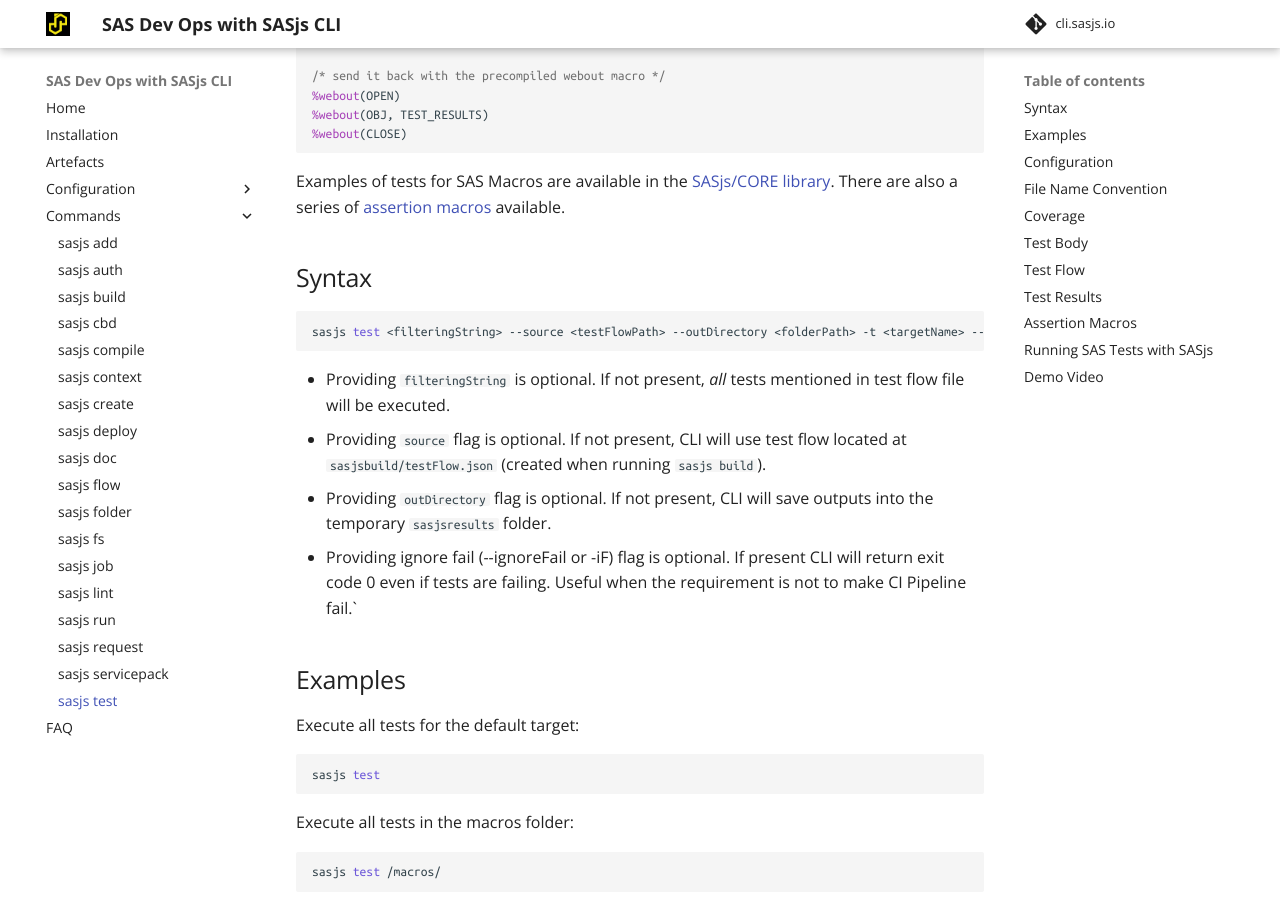
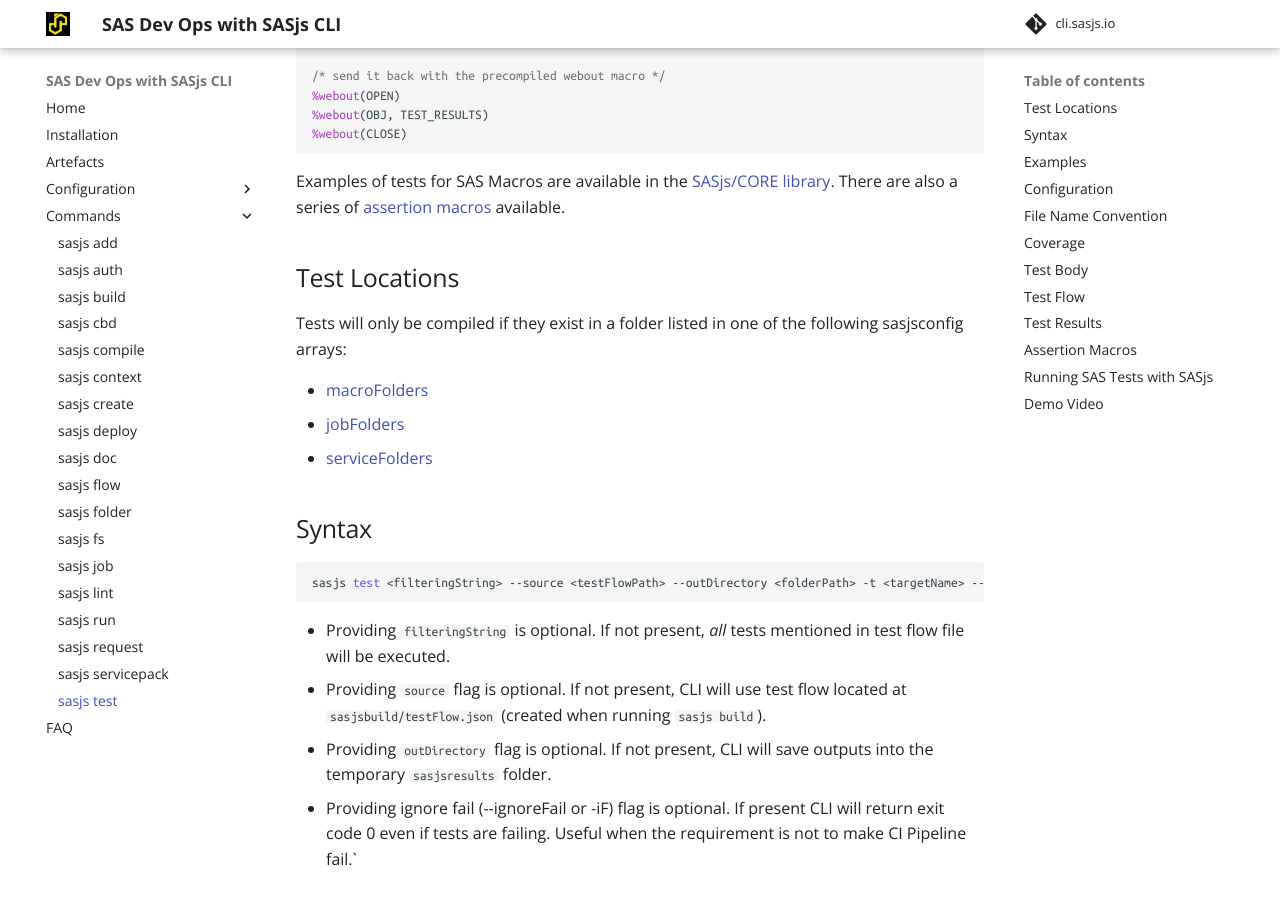
Before and after one commit to sasjs/cli.sasjs.io, an MkDocs documentation site: the page built from docs/test.md, in a window 1280 px wide and 900 px high, scrolled down 1721 px. Built offline with MkDocs 1.6.1 and Material for MkDocs 9.7.7, drawn with Linux system fonts in a browser that asks for light colours; comment, search, counter and statistics services are not loaded.

Commit message:
Update test.md

````diff
--- a/docs/test.md
+++ b/docs/test.md
@@ -50,6 +50,14 @@
 ```
 
 Examples of tests for SAS Macros are available in the [SASjs/CORE library](https://github.com/sasjs/core/tree/main/tests).  There are also a series of [assertion macros](#assertion-macros) available.
+
+## Test Locations
+
+Tests will only be compiled if they exist in a folder listed in one of the following sasjsconfig arrays:
+
+* [macroFolders](https://cli.sasjs.io/sasjsconfig.html#macroFolders)
+* [jobFolders](https://cli.sasjs.io/sasjsconfig.html#jobConfig_jobFolders)
+* [serviceFolders](https://cli.sasjs.io/sasjsconfig.html#serviceConfig_serviceFolders)
 
 
 ## Syntax
````
